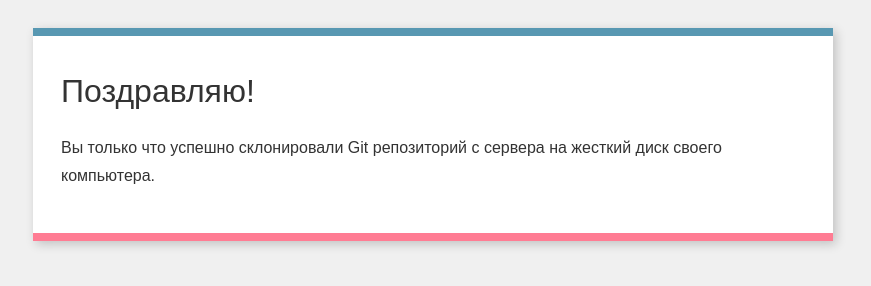
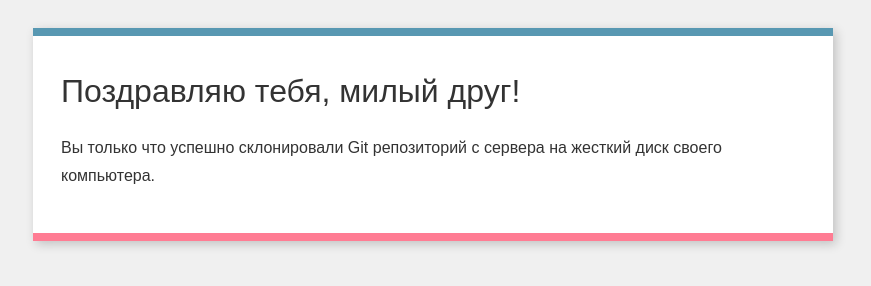
Before and after one commit to lotar76/lotar76.github.io, a plain HTML site: page index.html in a window 1280 px wide. Shown: the whole page, without its empty margins (207-1078 px from the left). Drawn offline with Linux system fonts and the light colour scheme.

Commit message:
1 commit

```diff
--- a/index.html
+++ b/index.html
@@ -9,7 +9,7 @@
     </head>
     <body>
         <div class="box">
-            <h1>Поздравляю!</h1>
+            <h1>Поздравляю тебя, милый друг!</h1>
             <p>
                 Вы только что успешно склонировали Git репозиторий с сервера на
                 жесткий диск своего компьютера.
```
